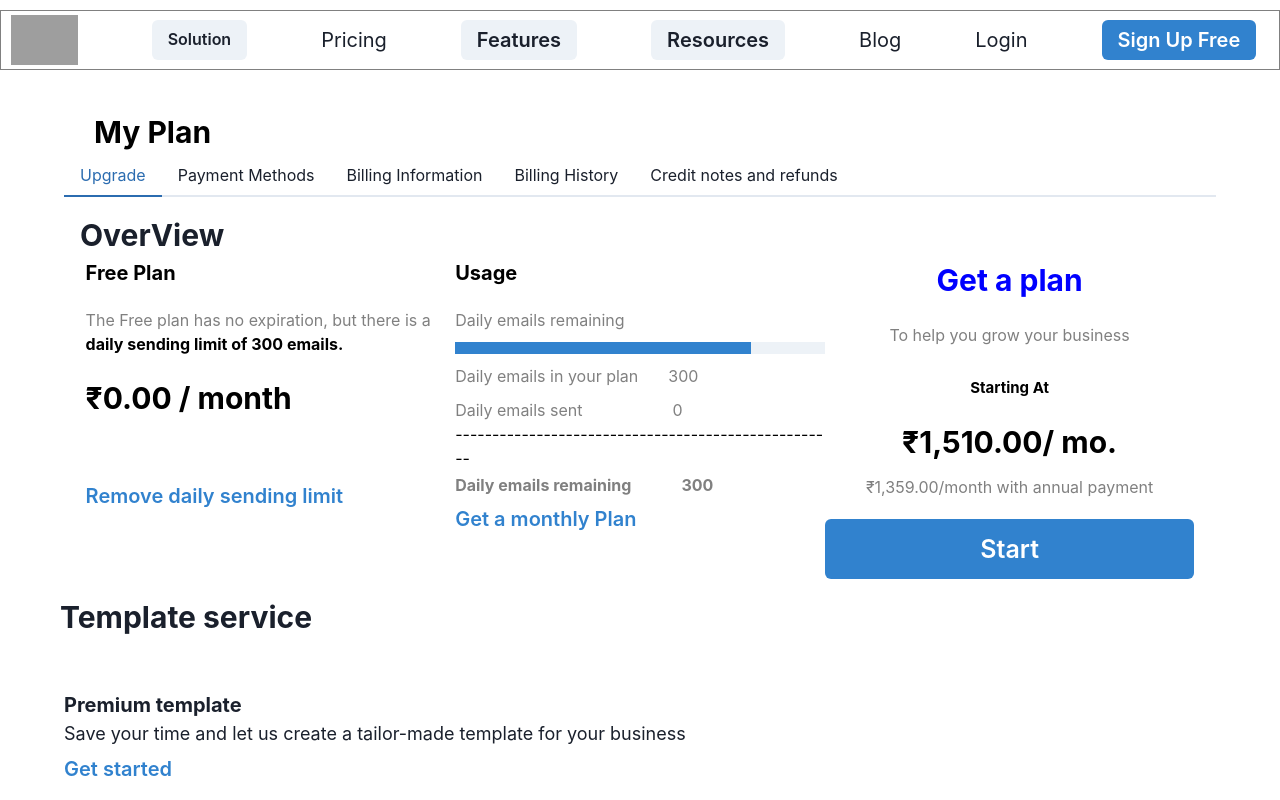
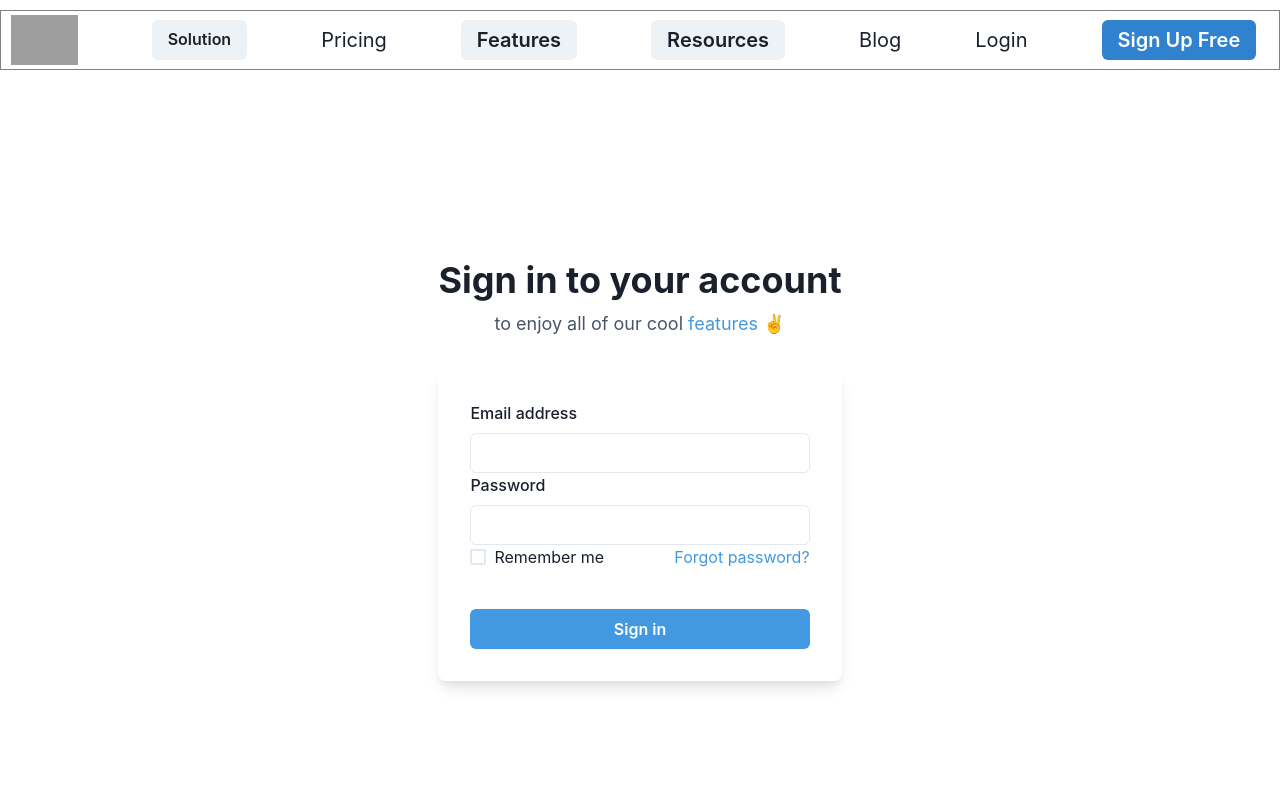
Before and after one commit to Pavanambulkar/Clone-Of-SendinBlue-Dot-Com, a React (Create React App) app: page /login in a window 1280 px wide. Shown: the top 800 px of the page. Built offline with nearby package versions, Linux system fonts and the light colour scheme; grey boxes are pictures that could not be loaded.

Commit message:
login-signup

```diff
--- a/package.json
+++ b/package.json
@@ -6,6 +6,9 @@
     "@chakra-ui/react": "^2.2.9",
     "@emotion/react": "^11.10.0",
     "@emotion/styled": "^11.10.0",
+    "@fortawesome/fontawesome-svg-core": "^6.1.2",
+    "@fortawesome/free-solid-svg-icons": "^6.1.2",
+    "@fortawesome/react-fontawesome": "^0.2.0",
     "@testing-library/jest-dom": "^5.16.5",
     "@testing-library/react": "^13.3.0",
     "@testing-library/user-event": "^13.5.0",
@@ -13,7 +16,9 @@
     "bootstrap": "^5.2.0",
     "cdbreact": "^1.5.3",
     "framer-motion": "^7.2.1",
+    "install": "^0.13.0",
     "json-server": "^0.17.0",
+    "npm": "^8.18.0",
     "react": "^18.2.0",
     "react-dom": "^18.2.0",
     "react-icons": "^4.4.0",
--- a/src/Components/Login.jsx
+++ b/src/Components/Login.jsx
@@ -1,17 +1,121 @@
-import React from 'react'
+import React, { useContext } from 'react'
 import AddOns from '../PlanComponent/AddOns'
 import Plan from '../PlanComponent/Plan'
 import TemplateService from '../PlanComponent/TemplateService'
+import {
+  Flex,
+  Box,
+  FormControl,
+  FormLabel,
+  Input,
+  Checkbox,
+  Stack,
+  Link,
+  Button,
+  Heading,
+  Text,
+  useColorModeValue,
+  Alert,
+  AlertIcon,
 
+} from '@chakra-ui/react';
+import { authContext } from '../Context/AuthContext';
+import { useNavigate } from 'react-router-dom';
 
 const Login = () => {
+  const {toggleAuth, getToken, isAuth, token, formData, handleChange} = useContext(authContext)
+  const navigate = useNavigate()
   return (
     <>
 
-<Plan/>
+     {
+      isAuth ? (
+        <Box color='black'>
+          <Alert status='success'>
+    <AlertIcon />
+    Congratulations ! Login Successful...
 
-<TemplateService/>
-<AddOns/>
+
+
+  </Alert>
+   <Button onClick={()=> navigate('/payment')}> Go to our Plans </Button>
+   <Button onClick={()=> navigate('/solution')}> Go to Home Page </Button>
+
+
+        </Box>
+      ):(
+<Flex
+      minH={'100vh'}
+      align={'center'}
+      justify={'center'}
+      >
+      <Stack spacing={8} mx={'auto'} maxW={'lg'} py={12} px={6}>
+        <Stack align={'center'}>
+          <Heading fontSize={'4xl'}>Sign in to your account</Heading>
+          <Text fontSize={'lg'} color={'gray.600'}>
+            to enjoy all of our cool <Link color={'blue.400'}>features</Link> ✌️
+          </Text>
+        </Stack>
+        <Box
+          rounded={'lg'}
+
+          boxShadow={'lg'}
+          p={8}>
+          <Stack spacing={4}  >
+            <form onSubmit={toggleAuth}>
+            <FormControl id="email">
+              <FormLabel>Email address</FormLabel>
+              <Input value={formData.email}
+            name="email"
+            onChange={handleChange}
+            type="email" />
+            </FormControl>
+            <FormControl id="password">
+              <FormLabel>Password</FormLabel>
+              <Input value={formData.password}
+            name="password"
+            onChange={handleChange}
+            type="password" />
+            </FormControl>
+            <Stack spacing={10}>
+              <Stack
+                direction={{ base: 'column', sm: 'row' }}
+                align={'start'}
+                justify={'space-between'}>
+                <Checkbox>Remember me</Checkbox>
+                <Link color={'blue.400'}>Forgot password?</Link>
+              </Stack>
+              <Button
+              type='submit'
+
+                bg={'blue.400'}
+                color={'white'}
+                _hover={{
+                  bg: 'blue.500',
+                }}>
+                Sign in
+              </Button>
+            </Stack>
+            </form>
+          </Stack>
+        </Box>
+      </Stack>
+    </Flex>
+      )
+     }
+     {
+      !getToken && (
+        <Box>
+          <Alert status='warning'>
+    <AlertIcon />
+    Sorry, Email or Password does not match !!!
+  </Alert>
+        </Box>
+      )
+     }
+
+
+
 
     </>
   )
--- a/src/Components/Navbar.jsx
+++ b/src/Components/Navbar.jsx
@@ -15,10 +15,12 @@ import {
 
 
 } from "@chakra-ui/react";
-import React from "react";
+import React, { useContext } from "react";
 import { Link } from "react-router-dom";
+import { authContext } from "../Context/AuthContext";
 
 const Navbar = () => {
+  const {isAuth, LogOut} = useContext(authContext)
   return (
     <>
       <Stack
@@ -89,7 +91,7 @@ const Navbar = () => {
         </Link>
         <Link to="/login">
 
-          <Text fontSize={{ base: '16px', md: '20px', lg: '20px' }}>Login</Text>
+          <Text fontSize={{ base: '16px', md: '20px', lg: '20px' }}>  {isAuth ? `LogOut`   : "Login" } </Text>
         </Link>
         <Link to="/signup">
             <Menu>
--- /dev/null
+++ b/src/Components/Payment.jsx
@@ -0,0 +1,17 @@
+import React from 'react'
+import AddOns from '../PlanComponent/AddOns'
+import Plan from '../PlanComponent/Plan'
+import TemplateService from '../PlanComponent/TemplateService'
+
+const Payment = () => {
+  return (
+    <div>
+        <Plan/>
+
+<TemplateService/>
+<AddOns/>
+    </div>
+  )
+}
+
+export default Payment
--- a/src/Components/SignUp.jsx
+++ b/src/Components/SignUp.jsx
@@ -1,9 +1,101 @@
-import React from 'react'
+import {
+  Flex,
+  Box,
+  FormControl,
+  FormLabel,
+  Input,
+  InputGroup,
+  HStack,
+  InputRightElement,
+  Stack,
+  Button,
+  Heading,
+  Text,
+  useColorModeValue,
+  Link,
+} from '@chakra-ui/react';
+import { useState } from 'react';
+import UpdatingToastExample from '../SignupComponent/Toast';
+// import { ViewIcon, ViewOffIcon } from '@chḁkra-ui/icons';
 
-const SignUp = () => {
+export default function SignupCard() {
+  const [showPassword, setShowPassword] = useState(false);
+
   return (
-    <div>SignUp</div>
-  )
+    <Flex
+      minH={'100vh'}
+      align={'center'}
+      justify={'center'}
+      bg={useColorModeValue('gray.50', 'gray.800')}>
+      <Stack spacing={8} mx={'auto'} maxW={'lg'} py={12} px={6}>
+        <Stack align={'center'}>
+          <Heading fontSize={'4xl'} textAlign={'center'}>
+            Sign up
+          </Heading>
+          <Text fontSize={'lg'} color={'gray.600'}>
+            to enjoy all of our cool Website ✌️
+          </Text>
+        </Stack>
+        <Box
+          rounded={'lg'}
+          bg={useColorModeValue('white', 'gray.700')}
+          boxShadow={'lg'}
+          p={8}>
+          <Stack spacing={4}>
+            <HStack>
+              <Box>
+                <FormControl id="firstName" isRequired>
+                  <FormLabel>First Name</FormLabel>
+                  <Input type="text" />
+                </FormControl>
+              </Box>
+              <Box>
+                <FormControl id="lastName">
+                  <FormLabel>Last Name</FormLabel>
+                  <Input type="text" />
+                </FormControl>
+              </Box>
+            </HStack>
+            <FormControl id="email" isRequired>
+              <FormLabel>Email address</FormLabel>
+              <Input type="email" />
+            </FormControl>
+            <FormControl id="password" isRequired>
+              <FormLabel>Password</FormLabel>
+              <InputGroup>
+                <Input type={showPassword ? 'text' : 'password'} />
+                <InputRightElement h={'full'}>
+                  <Button
+                    variant={'ghost'}
+                    onClick={() =>
+                      setShowPassword((showPassword) => !showPassword)
+                    }>
+                    {showPassword  }
+                  </Button>
+                </InputRightElement>
+              </InputGroup>
+            </FormControl>
+            <Stack spacing={10} pt={2}>
+              <UpdatingToastExample/>
+              {/* <Button
+                loadingText="Submitting"
+                size="lg"
+                bg={'blue.400'}
+                color={'white'}
+                _hover={{
+                  bg: 'blue.500',
+                }}>
+                Sign up
+              </Button> */}
+            </Stack>
+            <Stack pt={6}>
+              <Text align={'center'}>
+                Already a user? <Link color={'blue.400'}>Login</Link>
+              </Text>
+            </Stack>
+          </Stack>
+        </Box>
+      </Stack>
+    </Flex>
+  );
 }
-
-export default SignUp
--- /dev/null
+++ b/src/Context/AuthContext.jsx
@@ -0,0 +1,51 @@
+import { createContext, useState } from "react";
+import axios from 'axios'
+export const authContext = createContext();
+
+export const AuthContextProvider = ({ children }) => {
+  const [isAuth, setIsAuth] = useState(false);
+  const [getToken, setGetToken] = useState(true);
+  const [token, setToken] = useState("");
+
+  const [formData, setFormData] = useState({
+    email: "",
+    password: "",
+  });
+
+  const handleChange = (e) => {
+    const { name, value } = e.target;
+    setFormData({
+      ...formData,
+      [name]: value,
+    });
+  };
+
+  const toggleAuth = (e) =>{
+    e.preventDefault();
+    axios.post("https://reqres.in/api/login", formData)
+    .then((r)=>{
+        setToken(r.data.token)
+        setIsAuth(true)
+        setGetToken(true)
+
+    })
+    .catch((e)=>{
+        console.log(e)
+        setIsAuth(false)
+        setGetToken(false)
+    })
+  setFormData({email:"", password:""})
+  }
+
+  const LogOut = (e) =>{
+        setIsAuth(false)
+        setGetToken(false)
+  }
+  return (
+    <authContext.Provider
+      value={{ isAuth, LogOut, formData, token, getToken, toggleAuth, handleChange }}
+    >
+      {children}
+    </authContext.Provider>
+  );
+};
--- a/src/Routes/AllRoutes.jsx
+++ b/src/Routes/AllRoutes.jsx
@@ -11,6 +11,7 @@ import {Container} from '@chakra-ui/react'
 import Navbar from "../Components/Navbar";
 import WhySendinblue from "../Pages/WhySendinblue";
 import Enterprise from "../Pages/Enterprise";
+import Payment from "../Components/Payment";
 const AllRoutes = () => {
   return (
     <>
@@ -27,6 +28,7 @@ const AllRoutes = () => {
         <Route path="/signup" element={<SignUp />} />
         <Route path="/whysendinblue" element={<WhySendinblue />} />
         <Route path="/enterprise" element={<Enterprise />} />
+        <Route path="/payment" element={<Payment />} />
 
 
 
--- /dev/null
+++ b/src/SignupComponent/Toast.jsx
@@ -0,0 +1,38 @@
+import { Stack, Button, useToast,  } from "@chakra-ui/react"
+import React from "react"
+import {Link} from 'react-router-dom'
+
+export default function UpdatingToastExample() {
+    const toast = useToast()
+    const toastIdRef = React.useRef()
+
+    function update() {
+      if (toastIdRef.current) {
+        toast.update(toastIdRef.current, { description: 'new text' })
+      }
+    }
+
+    function addToast() {
+      toastIdRef.current = toast({ description: 'Signup Successfully!' })
+    }
+
+    return (
+      <Stack isInline spacing={2}>
+
+        <Button loadingText="Submitting"
+                size="lg"
+                bg={'blue.400'}
+                color={'white'}
+                _hover={{
+                  bg: 'blue.500',
+                }} margin= 'auto' onClick={addToast} type='button'>
+                    <Link to='/login'>SignUp</Link>
+
+
+        </Button>
+
+
+
+      </Stack>
+    )
+  }
```
Also changed, not shown: src/index.js (+16 -14 lines), 1 other file (tests, documents, lock files or other folders).
